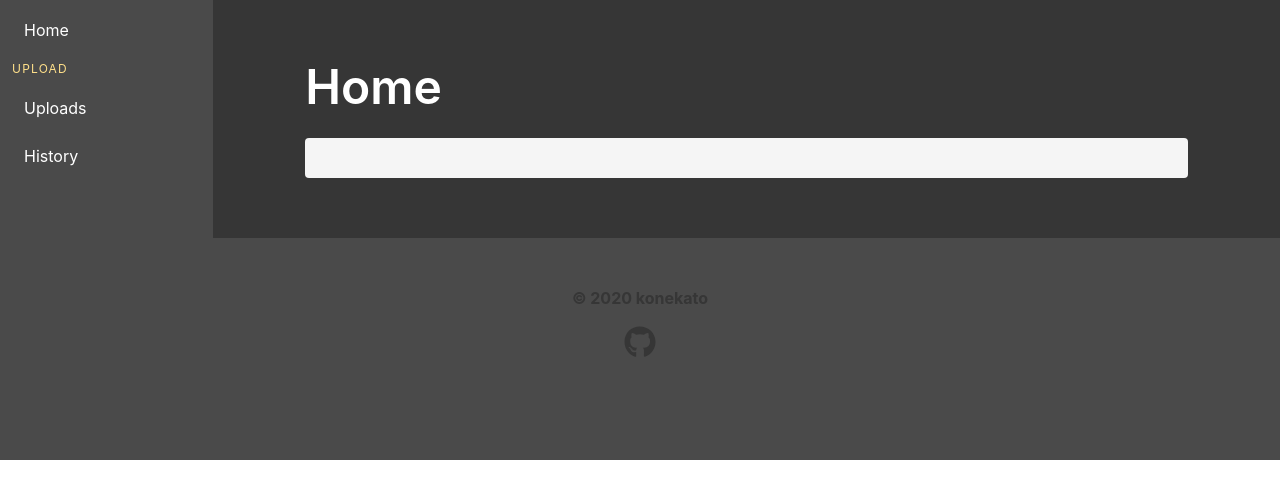
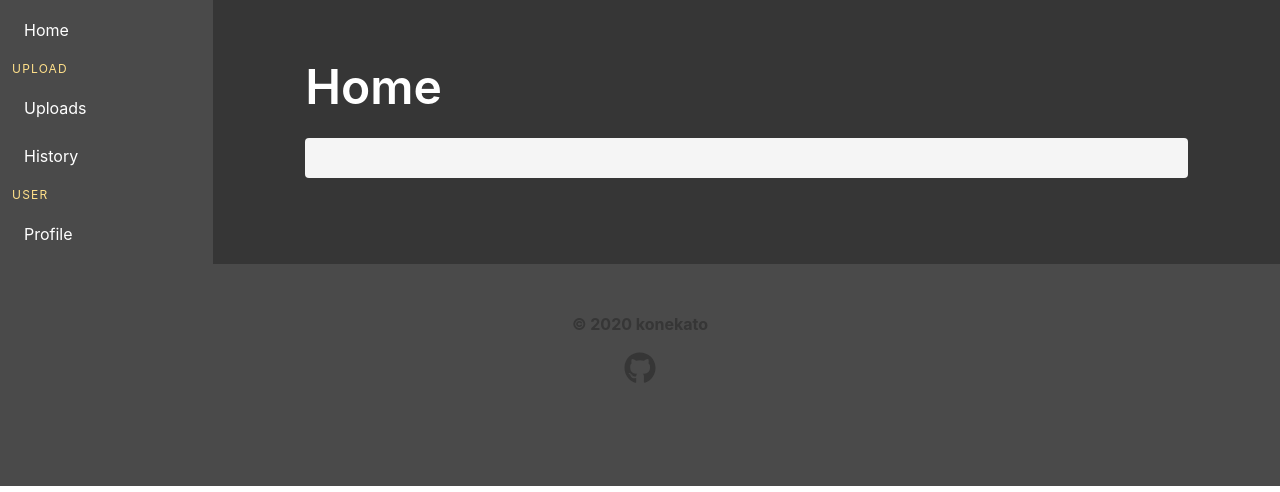
Before and after one commit to konekato/file-uploader, a Django app: template templates/home.html in a window 1280 px wide. Shown: the part 96-588 px from the top of the page. Run offline with Django 3.2, Linux system fonts and the light colour scheme; the template is opened without the code that fills it, so the values that code supplies are empty; some libraries are stand-ins or nearby versions.

Commit message:
add: template メニューバー追加

```diff
--- a/app/views.py
+++ b/app/views.py
@@ -12,7 +12,10 @@ def home(request):
     })
 
 def user_profile(request):
-    return render(request, 'user_profile.html')
+    details = UploadDetail.objects.order_by('-id')
+    return render(request, 'user_profile.html', context={
+        'details': details,
+    })
 
 # app
 def upload_details(request):
--- a/templates/body_base.html
+++ b/templates/body_base.html
@@ -3,7 +3,11 @@
 {% block body %}
 <aside class="column is-2 is-fullheight menu has-background-grey-dark">
     <ul class="menu-list">
-        <li><a class="has-text-white" href="{% url 'home' %}" onmouseout="this.style.background=''" onmouseover="this.style.background='grey'">Home</a></li>
+        <li>
+            <a class="has-text-white" href="{% url 'home' %}" onmouseout="this.style.background=''" onmouseover="this.style.background='grey'">
+                Home
+            </a>
+        </li>
     </ul>
     <p class="menu-label has-text-warning">
         Upload
@@ -13,10 +17,26 @@
             <a class="has-text-white" href="{% url 'app:upload_details' %}" onmouseout="this.style.background=''" onmouseover="this.style.background='grey'">Uploads</a>
             <ul>
                 {% for detail in details %}
-                <li><a class="has-text-white" href="{% url 'app:upload_file' detail.id %}" onmouseout="this.style.background=''" onmouseover="this.style.background='grey'">{{ detail.title }}</a></li>
+                <li>
+                    <a class="has-text-white" href="{% url 'app:upload_file' detail.id %}" onmouseout="this.style.background=''" onmouseover="this.style.background='grey'">
+                        {{ detail.title }}
+                    </a>
+                </li>
                 {% endfor %}
             </ul>
-            <a class="has-text-white" href="{% url 'app:upload_history' %}" onmouseout="this.style.background=''" onmouseover="this.style.background='grey'">History</a>
+            <a class="has-text-white" href="{% url 'app:upload_history' %}" onmouseout="this.style.background=''" onmouseover="this.style.background='grey'">
+                History
+            </a>
+        </li>
+    </ul>
+    <p class="menu-label has-text-warning">
+        User
+    </p>
+    <ul class="menu-list">
+        <li>
+            <a class="has-text-white" href="{% url 'profile' %}" onmouseout="this.style.background=''" onmouseover="this.style.background='grey'">
+                Profile
+            </a>
         </li>
     </ul>
 </aside>
--- a/templates/user_profile.html
+++ b/templates/user_profile.html
@@ -1 +1 @@
-hello
+{% extends 'body_base.html' %}
```
